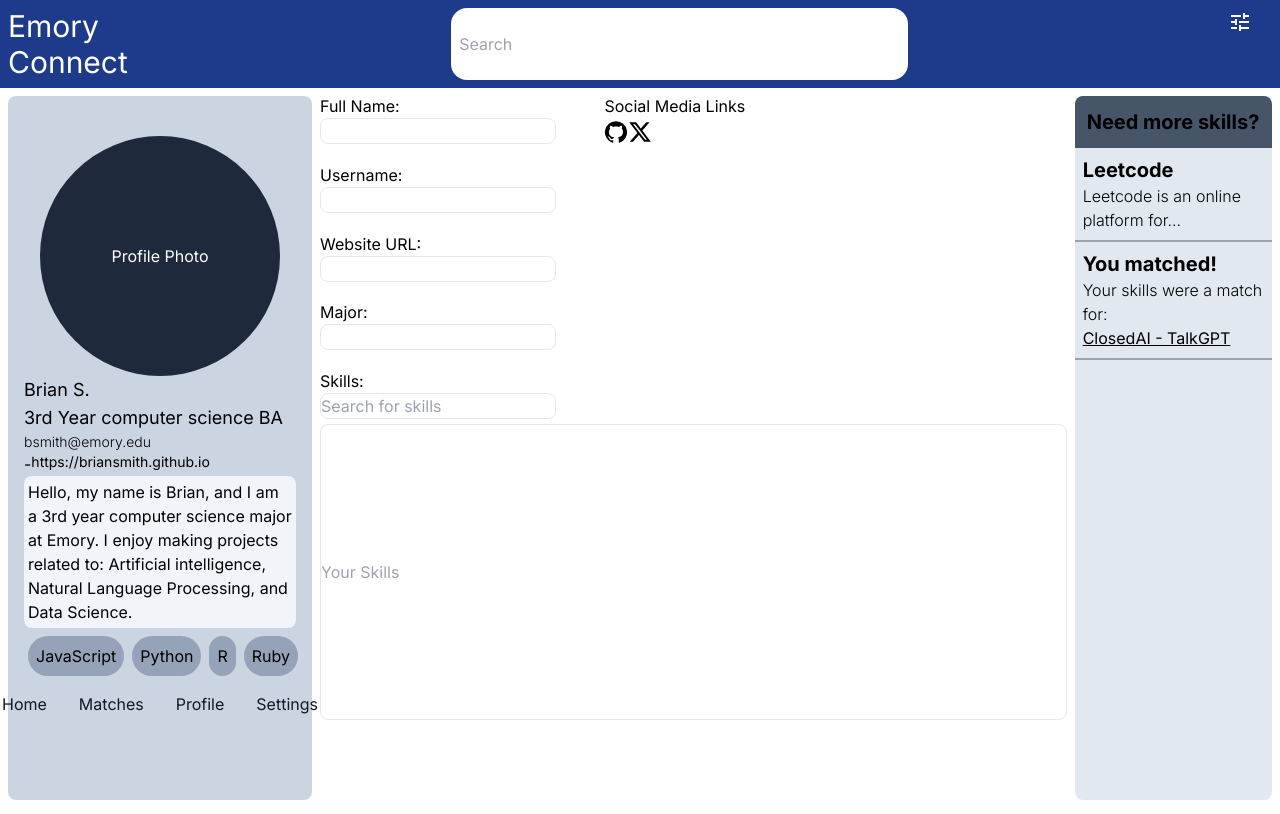
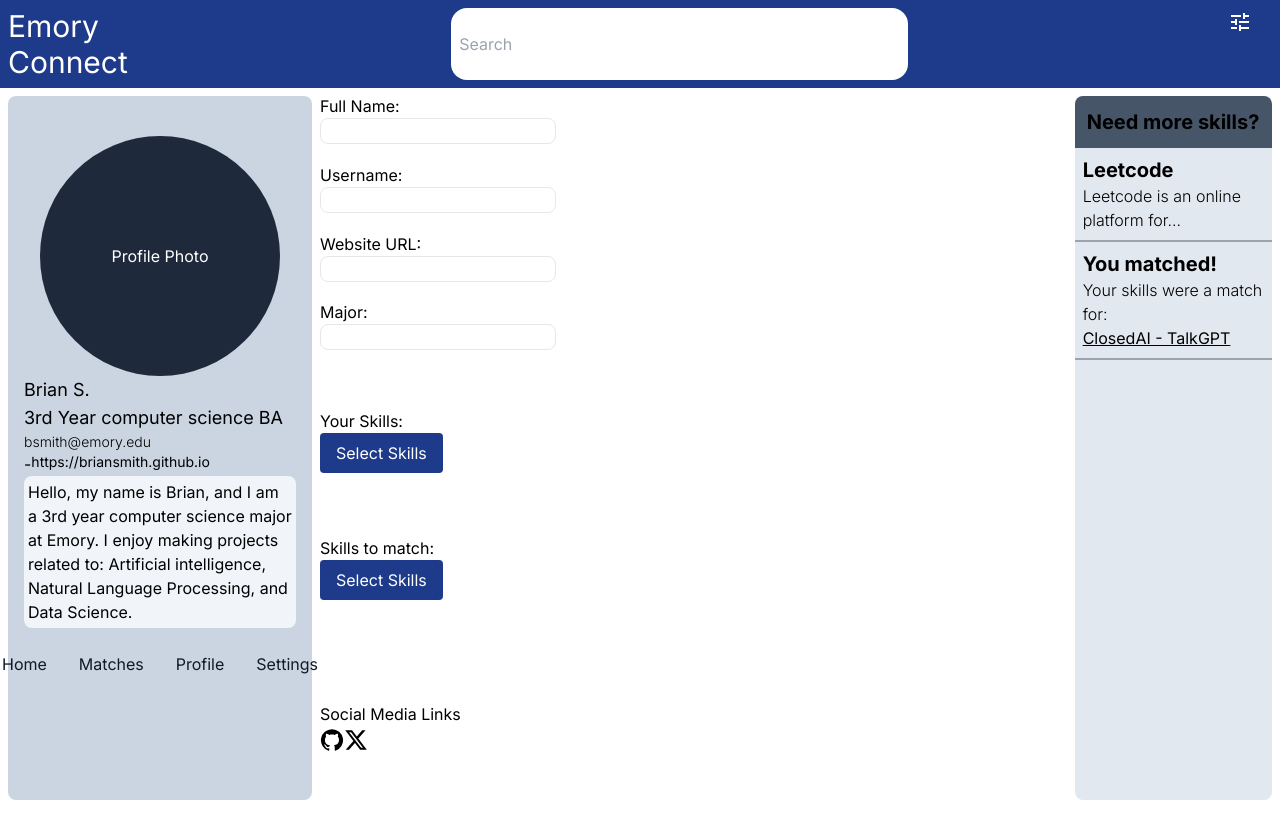
Before and after one commit to ZeshanZa/CS370-Project-, a Next.js app in the folder frontend/: page /profile in a window 1280 px wide. Built offline with nearby package versions, Linux system fonts and the light colour scheme.

Commit message:
created buttons for selecting skills from dropdown

```diff
--- a/frontend/src/app/profile/page.tsx
+++ b/frontend/src/app/profile/page.tsx
@@ -1,10 +1,75 @@
-import React from 'react'
+"use client"
+import React, { useState } from 'react';
 import TuneIcon from '@mui/icons-material/Tune';
 import GitHubIcon from '@mui/icons-material/GitHub';
 import XIcon from '@mui/icons-material/X';
 
 
 function page() {
+    // placeholder for list of supported skills
+    const skills = ['JavaScript', 'Python', 'React', 'Node.js', 'CSS', 'HTML', 'Next.js', 'Svelte', 'Vue'];
+
+    // manage state of selectedskills
+    const [selectedSkills, setSelectedSkills] = useState([]);
+
+    // handle changes of state in skill selection
+    const handleSkillChange = (skill) => {
+        // if selected unselect
+        if (selectedSkills.includes(skill)) {
+            setSelectedSkills(selectedSkills.filter(s => s !== skill));
+        // if not select
+        } else {
+            setSelectedSkills([...selectedSkills, skill]);
+        }
+    };
+
+    // manage state of dropdown status default hidden
+    const [isDropdownOpen, setIsDropdownOpen] = useState(false);
+
+    // handle changing dropdown state
+    const toggleDropdown = () => {
+        setIsDropdownOpen(!isDropdownOpen);
+    };
+
+    // component for skill dropdown
+    function SkillsDropdown() {
+        // render dropdown if its open
+        return isDropdownOpen && (
+            <div tabIndex={0} onBlur={() => setIsDropdownOpen(false)}>
+                {skills.map((skill, index) => (
+                    <div key={index}>
+                        <label>
+                            <input
+                                type="checkbox"
+                                value={skill}
+                                checked={selectedSkills.includes(skill)}
+                                onChange={() => handleSkillChange(skill)}
+                            />
+                            {skill}
+                        </label>
+                    </div>
+                ))}
+            </div>
+        );
+    }
+
+    // function to render selected skills
+    function SelectedSkills() {
+        // render as bubbles
+        return (
+            // flexbox allows it to wrap with small padding and small gap
+            <div className="flex flex-wrap gap-2 p-2">
+                {selectedSkills.map((skill, index) => (
+                    // centers items vertically/horizontally
+                    // when you hover over it becomes interactable
+                    <span key={index} className="flex items-center justify-center px-3 py-1 m-1 rounded-full bg-blue-500 text-white text-sm font-bold cursor-default hover:bg-blue-700 transition duration-300 ease-in-out transform hover:scale-110">
+                        {skill}
+                    </span>
+                ))}
+            </div>
+        );
+    }
+
   return (
     <div className='w-full h-full'>
         <div className='w-full p-2 flex flex-row justify-between bg-blue-900 text-white items-centerx'>
@@ -33,18 +98,9 @@ function page() {
                             Artificial intelligence, Natural Language Processing, and Data Science.
                         </div>
                         <div className='w-full mt-2 flex flex-row'>
-                            <div className='rounded-full bg-slate-400 p-2 mx-1 items-center'>
-                                JavaScript
-                            </div>
-                            <div className='rounded-full bg-slate-400 p-2 mx-1 items-center'>
-                                Python
-                            </div>
-                            <div className='rounded-full bg-slate-400 p-2 mx-1 items-center'>
-                                R
-                            </div>
-                            <div className='rounded-full bg-slate-400 p-2 mx-1 items-center'>
-                                Ruby
-                            </div>
+                            {/* <button onClick={toggleDropdown}>Select Skills</button>
+                                <SkillsDropdown />
+                            <SelectedSkills /> */}
                         </div>
                         <div className="flex justify-center space-x-4 py-2">
                         <a href="/mainpage" className="block p-2 text-center text-gray-900 rounded hover:bg-gray-200">Home</a>
@@ -55,8 +111,8 @@ function page() {
                     </div>
                 </div>
             </div>
-            <div className='w-7/12 flex h-[90dvh]' style={{marginTop:'0.5%'}}>
-                <div className='w-2/12 h-[90dvh]'>
+            <div className='w-7/12 flex flex-col h-[90dvh]' style={{marginTop:'0.5%'}}>
+                <div className='w-2/12 '>
                     <div style={{marginBottom: '15%'}}>
                         <p>Full Name:</p>
                         <input type="text" className='rounded-lg border 1px solid #ccc borderRadius 4px'/>
@@ -73,14 +129,26 @@ function page() {
                         <p>Major:</p>
                         <input className='rounded-lg border 1px solid #ccc borderRadius 4px' type="text"/>
                     </div>
-                    <div style={{marginBottom: '1%'}}>
-                        <p>Skills:</p>
-                        <input type="text" placeholder="Search for skills" className='rounded-lg border 1px solid #ccc borderRadius 4px mb-1'/>
+                </div>
+                <div className='w-5/12  mt-10'>
+                    <div style={{marginBottom: '15%'}}>
+                        <p>Your Skills:</p>
+                        <button onClick={toggleDropdown} className="px-4 py-2 bg-blue-900 text-white rounded hover:bg-blue-700 transition duration-300 ease-in-out">Select Skills</button>
+                                <SkillsDropdown />
+                            <SelectedSkills />
+                        {/* <input type="text" placeholder="Search for skills" className='rounded-lg border 1px solid #ccc borderRadius 4px mb-1'/>            */}
                     </div>
-                    <input className='rounded-lg border 1px solid #ccc borderRadius 4px position absolute w-7/12' style={{height:'37%'}} type="text" placeholder="Your Skills"/>
+                    <div style={{marginBottom: '15%'}}>
+                        <p>Skills to match:</p>
+                        <button onClick={toggleDropdown} className="px-4 py-2 bg-blue-900 text-white rounded hover:bg-blue-700 transition duration-300 ease-in-out">Select Skills</button>
+                                <SkillsDropdown />
+                            <SelectedSkills />
+                        {/* <input className='rounded-lg border 1px solid #ccc borderRadius 4px' type="text"/> */}
+                    </div>
+                    {/* <input className='rounded-lg border 1px solid #ccc borderRadius 4px position absolute w-7/12' style={{height:'37%'}} type="text" placeholder="Your Skills"/>  */}
                 </div>
                 <div>
-                    <div className='ml-40'>
+                    <div className='mt-10'>
                         <p>Social Media Links</p>
                         <GitHubIcon />
                         <XIcon />
```
